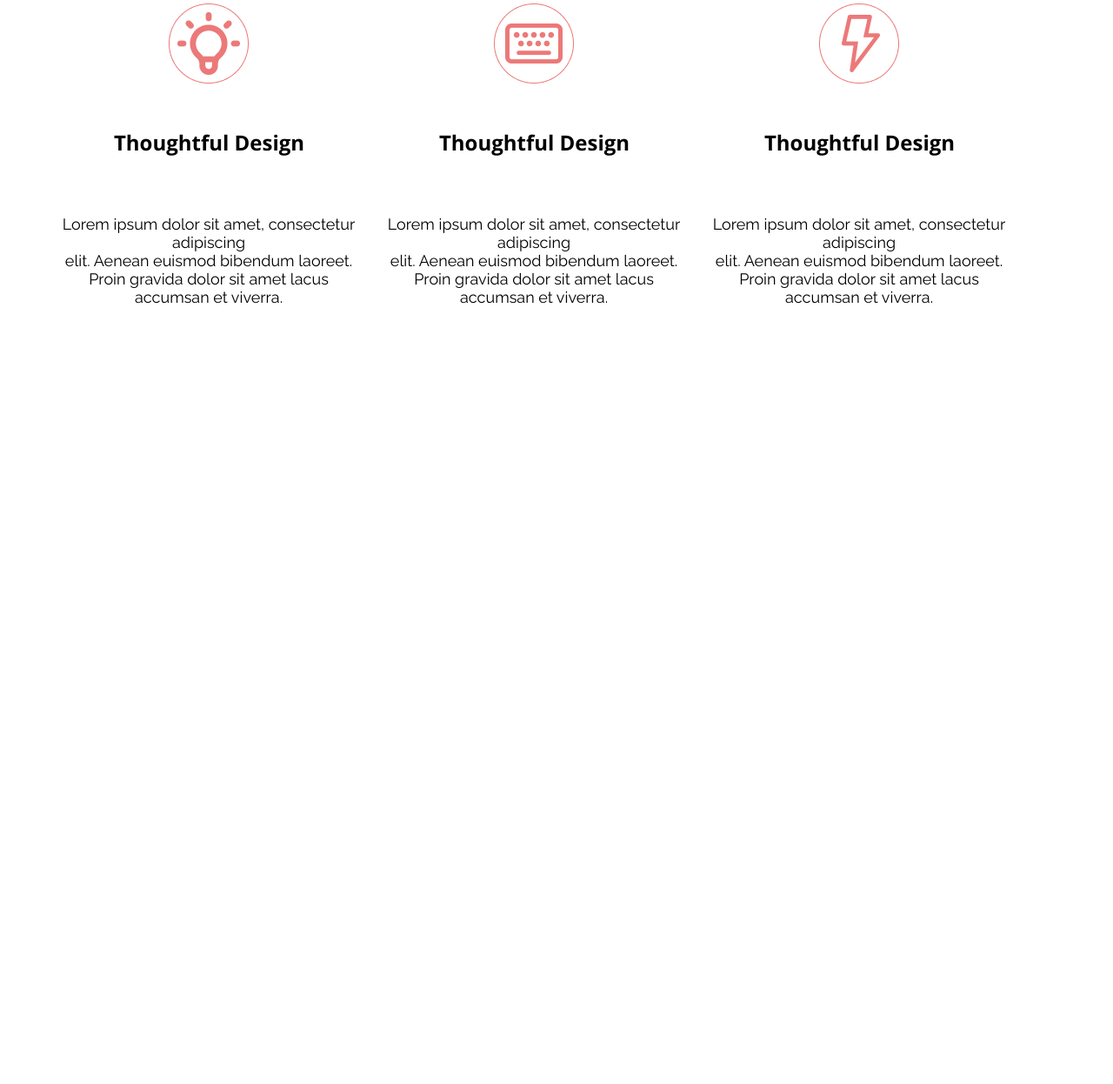
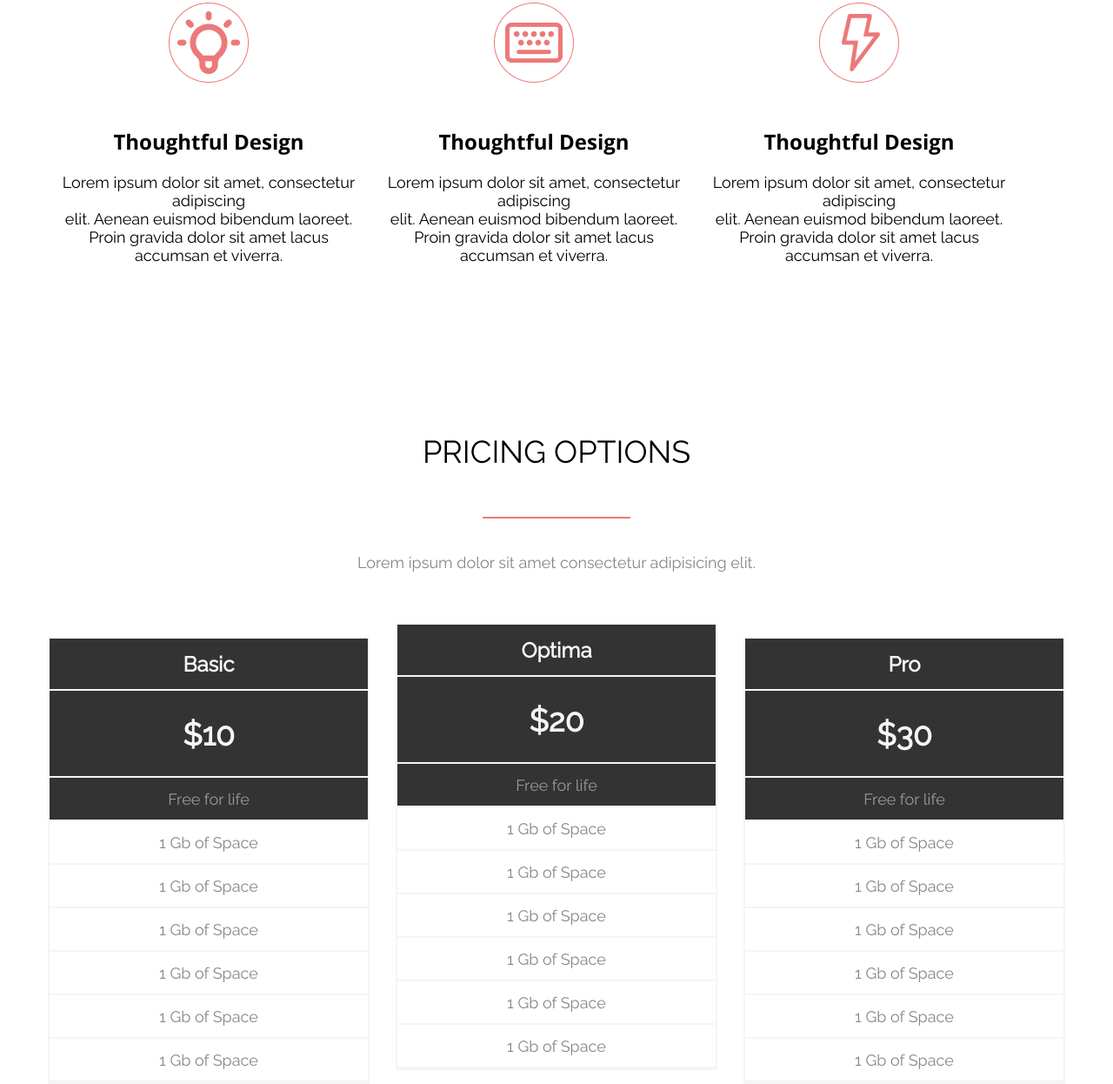
Before and after one commit to AlexandrJJJ/New-project, a plain HTML site: page index.html in a window 1280 px wide. Shown: the part 1038-2284 px from the top of the page at 87% size. Before the commit the page ends 1425 px from the top, so only its background shows below. Drawn offline with nearby package versions, Linux system fonts and the light colour scheme.

Commit message:
added pricing

```diff
--- a/css/awesome.css
+++ b/css/awesome.css
@@ -1,4 +1,4 @@
-@import url('https://fonts.googleapis.com/css2?family=Open+Sans:wght@700&family=Raleway&display=swap');
+/* @import url('https://fonts.googleapis.com/css2?family=Open+Sans:wght@700&family=Raleway&display=swap'); */
 
 /* *{
     margin: 0;
--- /dev/null
+++ b/css/pricing.css
@@ -0,0 +1,91 @@
+/* @import url('https://fonts.googleapis.com/css2?family=Open+Sans:wght@700&family=Raleway:wght@400;700&display=swap'); */
+
+* {
+	margin: 0;
+	padding: 0;
+	box-sizing: border-box;
+}
+
+.pricing-container {
+	font-family: Raleway, sans-serif;
+	margin-top: 58px;
+}
+
+.pricing-container__price-info {
+	width: 370px;
+	border: 2px solid #F5F5F5;
+}
+
+.pricing-container__price-info h4 {
+	font-size: 24px;
+	height: 60px;
+	background: #333;
+	color: #F5F5F5;
+	line-height: 60px;
+	text-align: center;
+	border-bottom: 2px solid #F5F5F5;
+}
+
+.pricing-container__price-info h3 {
+	font-size: 36px;
+	height: 100px;
+	line-height: 100px;
+	text-align: center;
+	background: #333;
+	color: #F5F5F5;
+	border-bottom: 2px solid #F5F5F5;
+}
+
+.pricing-container__price-info h5 {
+	font-size: 18px;
+	height: 50px;
+	line-height: 50px;
+	text-align: center;
+	border-bottom: 2px solid #F5F5F5;
+	font-weight: 400;
+	color: #86878B;
+}
+
+.pricing-container__price-info h5.subtitle {
+	background: #333;
+	color: rgba(255, 255, 255, 0.5);
+}
+
+.pricing-container__sections {
+	display: flex;
+	justify-content: space-between;
+	height: 530px;
+	width: calc(370px * 3 + 30px * 2);
+	margin: 0 auto;
+}
+
+.pricing-container__price-info {
+	align-self: flex-end;
+}
+
+.pricing-container__price-info:nth-of-type(2) {
+	align-self: flex-start;
+}
+
+.pricing-container h2 {
+	height: 150px;
+	line-height: 150px;
+	text-align: center;
+	text-transform: uppercase;
+	font-size: 36px;
+	font-weight: 400;
+}
+
+.pricing-container .separator {
+	border: 0.5px solid #EC7979;
+	width: 170px;
+	margin: 0 auto;
+}
+
+.pricing-container__text {
+	font-size: 18px;
+	font-weight: 400;
+	color: #86878B;
+	text-align: center;
+	margin: 40px 0 59px;
+}
--- a/index.html
+++ b/index.html
@@ -7,6 +7,7 @@
     <meta name="viewport" content="width=device-width, initial-scale=1.0">
     <link rel="stylesheet" href="css/tabs.css">
     <link rel="stylesheet" href="css/awesome.css">
+    <link rel="stylesheet" href="css/pricing.css">
     <title>Document</title>
 </head>
 
@@ -78,6 +79,48 @@
                 </article>
             </section>
     </main>
+    <main class="pricing-container">
+		<h2>Pricing options</h2>
+		<div class="separator"></div>
+		<h5 class="pricing-container__text">
+			Lorem ipsum dolor sit amet consectetur adipisicing elit.
+		</h5>
+		<section class="pricing-container__sections">
+			<section class="pricing-container__price-info">
+				<h4>Basic</h4>
+				<h3>&#36;10</h3>
+				<h5 class="subtitle">Free for life</h5>
+				<h5>1 Gb of Space</h5>
+				<h5>1 Gb of Space</h5>
+				<h5>1 Gb of Space</h5>
+				<h5>1 Gb of Space</h5>
+				<h5>1 Gb of Space</h5>
+				<h5>1 Gb of Space</h5>
+			</section>
+			<section class="pricing-container__price-info">
+				<h4>Optima</h4>
+				<h3>&#36;20</h3>
+				<h5 class="subtitle">Free for life</h5>
+				<h5>1 Gb of Space</h5>
+				<h5>1 Gb of Space</h5>
+				<h5>1 Gb of Space</h5>
+				<h5>1 Gb of Space</h5>
+				<h5>1 Gb of Space</h5>
+				<h5>1 Gb of Space</h5>
+			</section>
+			<section class="pricing-container__price-info">
+				<h4>Pro</h4>
+				<h3>&#36;30</h3>
+				<h5 class="subtitle">Free for life</h5>
+				<h5>1 Gb of Space</h5>
+				<h5>1 Gb of Space</h5>
+				<h5>1 Gb of Space</h5>
+				<h5>1 Gb of Space</h5>
+				<h5>1 Gb of Space</h5>
+				<h5>1 Gb of Space</h5>
+			</section>
+		</section>
+	</main>
 </body>
 
 </html>
```
